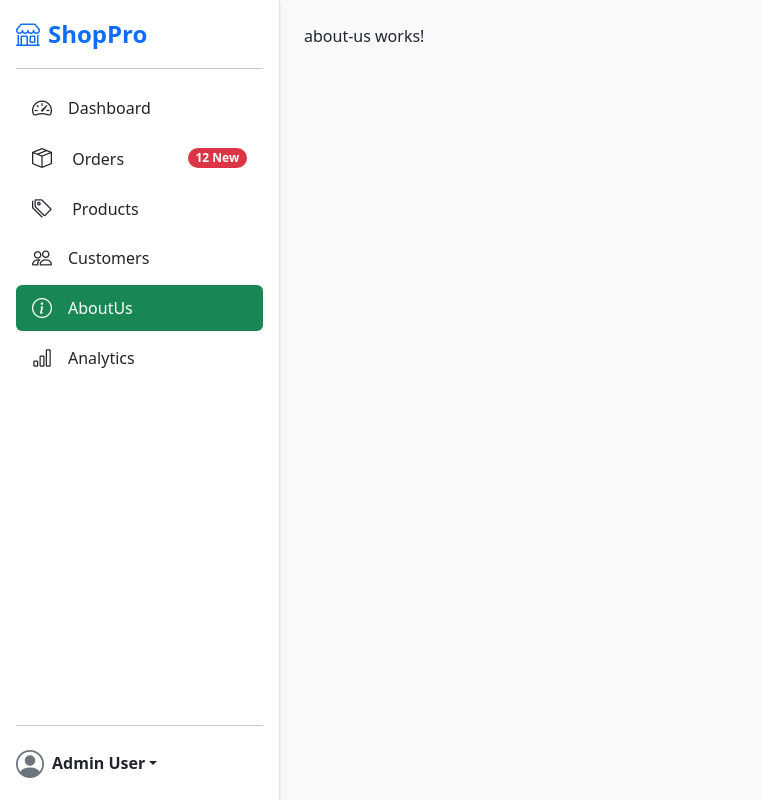
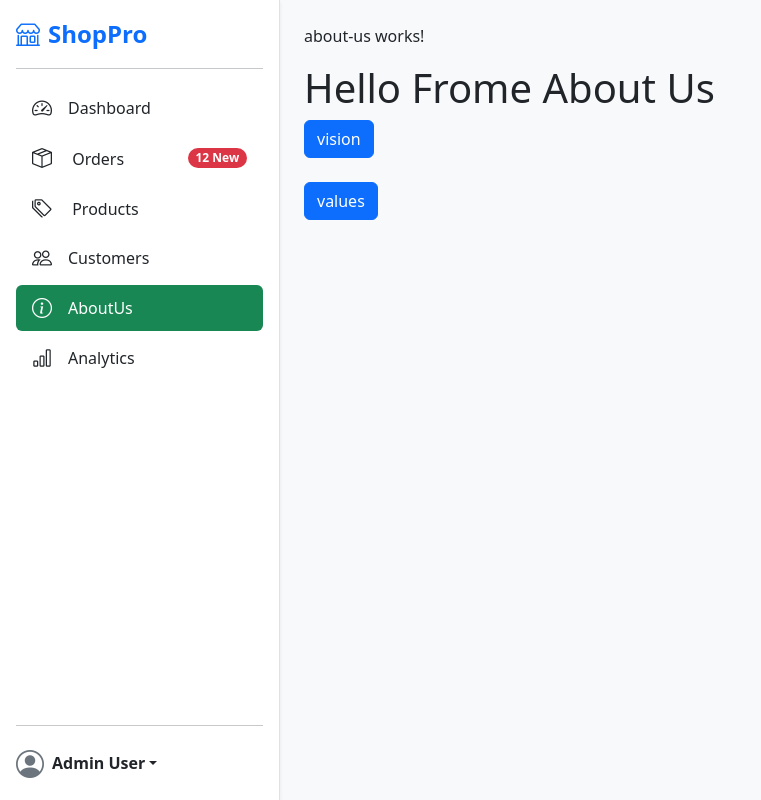
Before and after one commit to mouthmohammed3-del/e-commerce-Angular, an Angular app in the folder ecommerceApp/: page /About in a window 1280 px wide. Shown: the whole page, without its empty margins (0-761 px from the left). Built offline with nearby package versions, Linux system fonts and the light colour scheme.

Commit message:
apply children:  path

```diff
--- a/ecommerceApp/src/app/app.routes.ts
+++ b/ecommerceApp/src/app/app.routes.ts
@@ -9,7 +9,9 @@ import { ValuesComponent } from './components/values/values.component';
 
 export const routes: Routes = [
   {path:'Dashboard',component:HomeComponent  },
-  {path:'Home',component:HomeComponent},
+  {path:'Home',component:HomeComponent,children:[
+    {path:"Products",component: ProductsComponent},
+  ]},
   {path:'Products',component:ProductsComponent},
   {path:'About',component: AboutUsComponent,
     children:[
--- a/ecommerceApp/src/app/components/about-us/about-us.component.html
+++ b/ecommerceApp/src/app/components/about-us/about-us.component.html
@@ -1,3 +1,9 @@
 <p>about-us works!</p>
+<h1>Hello Frome About Us</h1>
+
+<button class="btn btn-primary" routerLink="Vision">vision</button>
+<br>
+<br>
+<button class="btn btn-primary" routerLink="Values">values</button>
 
 <router-outlet></router-outlet>
--- a/ecommerceApp/src/app/components/about-us/about-us.component.ts
+++ b/ecommerceApp/src/app/components/about-us/about-us.component.ts
@@ -1,10 +1,10 @@
 import { Component } from '@angular/core';
-import { RouterOutlet } from '@angular/router';
+import { RouterLink, RouterOutlet } from '@angular/router';
 
 @Component({
   selector: 'app-about-us',
   standalone: true,
-  imports: [RouterOutlet],
+  imports: [RouterOutlet,RouterLink],
   templateUrl: './about-us.component.html',
   styleUrl: './about-us.component.css'
 })
--- a/ecommerceApp/src/app/components/home/home.component.ts
+++ b/ecommerceApp/src/app/components/home/home.component.ts
@@ -1,9 +1,11 @@
 import { Component } from '@angular/core';
+// import { RouterOutlet } from "../../../../node_modules/@angular/router/index";
+import { RouterLink, RouterOutlet } from '@angular/router';
 
 @Component({
   selector: 'app-home',
   standalone: true,
-  imports: [],
+  imports: [RouterOutlet,RouterLink],
   templateUrl: './home.component.html',
   styleUrl: './home.component.css'
 })
```
Also changed, not shown: ecommerceApp/src/app/components/home/home.component.html (+5 -6 lines).
